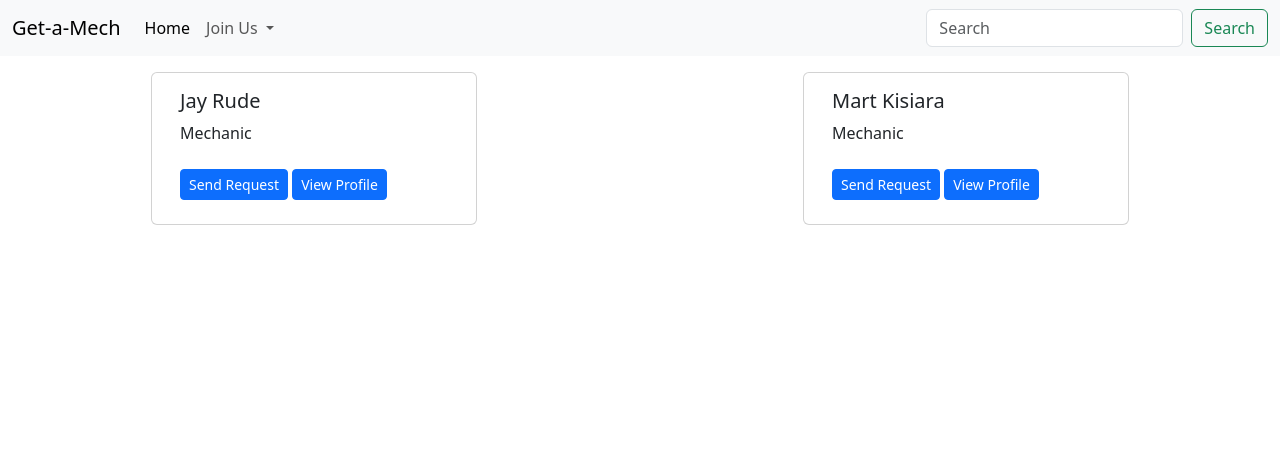
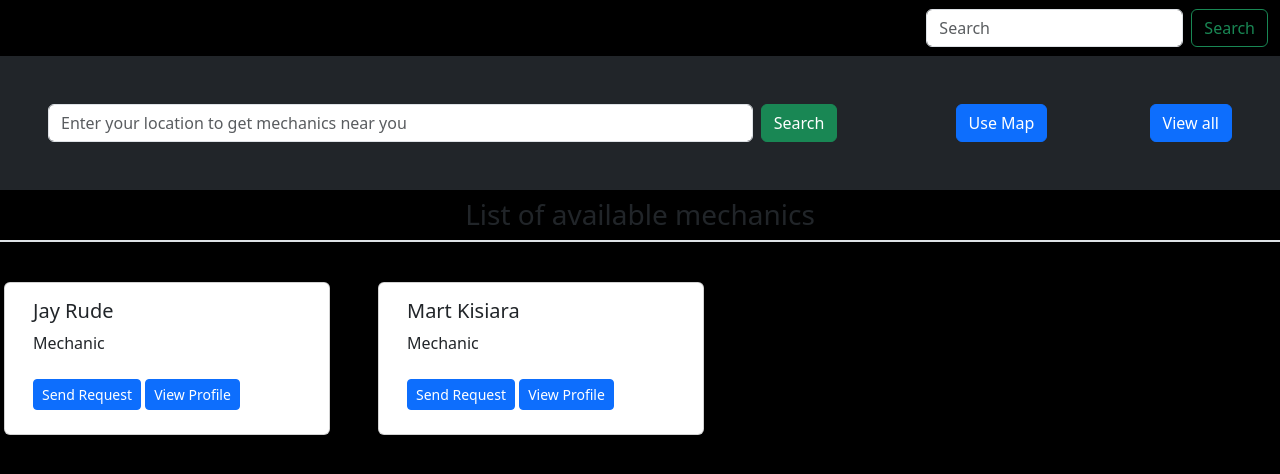
Before and after one commit to Kiprotich-Code/get-a-mechanic, a Django app: page /mech_list/ in a window 1280 px wide. Shown: the top 474 px of the page. Run offline with Django 4.2, Linux system fonts and the light colour scheme; data comes from the database, SQL or seed files in the repository; both versions use the stored data as it was after the commit.

Commit message:
user auth - profile

```diff
--- a/backend/accounts/forms.py
+++ b/backend/accounts/forms.py
@@ -17,4 +17,4 @@
 class ProfileForm(forms.ModelForm):
     class Meta:
         model = Profile
-        fields = ['phone_no', 'about', 'location', ]
+        fields = ['profile_pic', 'phone_no', 'about', 'location', ]
--- a/backend/accounts/models.py
+++ b/backend/accounts/models.py
@@ -25,10 +25,11 @@
 
 class Profile(models.Model):
     user = models.OneToOneField(CustomUser, on_delete=models.CASCADE)
+    profile_pic = models.ImageField(default='avatar.png', upload_to='profile_pics/')
     phone_no = models.IntegerField(default = 0)
     about = models.TextField(max_length=200, blank=True)
     location = models.CharField(max_length=100)
     is_first_login = models.BooleanField(default=True)
 
     def __str__(self):
-        return self.full_names
+        return self.user.full_names
--- a/backend/accounts/signals.py
+++ b/backend/accounts/signals.py
@@ -15,6 +15,6 @@
 @receiver(user_logged_in)
 def first_login_handler(sender, user, request, **kwargs):
     # Check if user profile is complete
-    if not user.profile.about or not user.profile.full_names:
+    if not user.profile.about or not user.profile.location:
         update_profile_url = reverse('update_profile')
         return redirect(update_profile_url)
--- a/backend/accounts/urls.py
+++ b/backend/accounts/urls.py
@@ -1,6 +1,7 @@
 from django.urls import path
 from . import views
 
+# Create your urls
 urlpatterns = [
     path('user/signup/', views.register_user, name='register_user'),
     path('mech/signup/', views.register_mech, name='register_mech'),
--- a/backend/backend/settings.py
+++ b/backend/backend/settings.py
@@ -11,6 +11,7 @@
 """
 
 from pathlib import Path
+import os
 
 # Build paths inside the project like this: BASE_DIR / 'subdir'.
 BASE_DIR = Path(__file__).resolve().parent.parent
@@ -134,3 +135,7 @@
 CRISPY_ALLOWED_TEMPLATE_PACKS = "bootstrap5"
 
 CRISPY_TEMPLATE_PACK = "bootstrap5"
+
+# include media
+MEDIA_URL = '/media/'
+MEDIA_ROOT = os.path.join(BASE_DIR, 'media')
--- a/backend/backend/urls.py
+++ b/backend/backend/urls.py
@@ -1,24 +1,13 @@
-"""
-URL configuration for backend project.
-
-The `urlpatterns` list routes URLs to views. For more information please see:
-    https://docs.djangoproject.com/en/4.2/topics/http/urls/
-Examples:
-Function views
-    1. Add an import:  from my_app import views
-    2. Add a URL to urlpatterns:  path('', views.home, name='home')
-Class-based views
-    1. Add an import:  from other_app.views import Home
-    2. Add a URL to urlpatterns:  path('', Home.as_view(), name='home')
-Including another URLconf
-    1. Import the include() function: from django.urls import include, path
-    2. Add a URL to urlpatterns:  path('blog/', include('blog.urls'))
-"""
 from django.contrib import admin
 from django.urls import path, include
+from django.conf import settings
+from django.conf.urls.static import static
 
 urlpatterns = [
     path('admin/', admin.site.urls),
     path('', include('main.urls')),
     path('accounts/', include('accounts.urls')),
 ]
+
+if settings.DEBUG:
+    urlpatterns += static(settings.MEDIA_URL, document_root=settings.MEDIA_ROOT)
--- a/backend/main/urls.py
+++ b/backend/main/urls.py
@@ -7,7 +7,7 @@
 
     # Car owners urls
     path('request_mech/<mech_id>', views.request_mech, name='request_mech'),
-    path('req_list/', views.ReqList.as_view(), name='req_list'),
+    path('req_list/', views.req_list, name='req_list'),
     path('req_details/<int:pk>', views.ReqDetails.as_view(), name='req_details'),
 
     # list mechanics
--- a/backend/main/views.py
+++ b/backend/main/views.py
@@ -31,10 +31,14 @@
     context = {'form': form}
     return render(request, 'car_owners/request_mech.html', context)
 
-class ReqList(generic.ListView):
-    model = RequestMech
-    template_name = 'car_owners/req_list.html'
-    context_object_name = 'requests'
+def req_list(request):
+    context = {}
+    usr = request.user
+    requests = RequestMech.objects.filter(mech=usr)
+
+    context['requests'] = requests
+    return render(request, 'car_owners/req_list.html', context)
+
 
 class ReqDetails(generic.DetailView):
     model = RequestMech
--- /dev/null
+++ b/backend/static/css/base.css
@@ -0,0 +1,8 @@
+* {
+    margin: 0;
+    padding: 0;
+}
+
+body {
+    background-color: black;
+}
--- a/backend/templates/accounts/update_profile.html
+++ b/backend/templates/accounts/update_profile.html
@@ -5,7 +5,7 @@
 {% block content %}
 <div class="container">
     <h2 class="small">Update Profile Here</h2>
-    <form action="" method="post">
+    <form action="" method="post" enctype="multipart/form-data">
         {% csrf_token %}
         {{form | crispy}}
         <input type="submit" class="btn btn-primary mb-3" value="Update Profile">
--- a/backend/templates/accounts/view_profile.html
+++ b/backend/templates/accounts/view_profile.html
@@ -3,7 +3,11 @@
 {% block content %}
 <div class="p-3">
     <h3 class="small">{{user.full_names}}</h3>
+    <h3 class="small">
+        <img src="{{user.profile.profile_pic.url }}" alt="Image" style="width: 400px;">
+    </h3>
     <h3 class="small">{{user.email}}</h3>
+    <h3 class="small">{{user.user_type}}</h3>
     <h3 class="small">{{user.profile.phone_no}}</h3>
     <h3 class="small">{{user.profile.location}}</h3>
 </div>
--- a/backend/templates/base.html
+++ b/backend/templates/base.html
@@ -6,10 +6,11 @@
     <meta charset="UTF-8">
     <meta name="viewport" content="width=device-width, initial-scale=1.0">
     <link href="https://cdn.jsdelivr.net/npm/bootstrap@5.3.2/dist/css/bootstrap.min.css" rel="stylesheet" integrity="sha384-T3c6CoIi6uLrA9TneNEoa7RxnatzjcDSCmG1MXxSR1GAsXEV/Dwwykc2MPK8M2HN" crossorigin="anonymous">
+    <link rel="stylesheet" href="{% static 'css/base.css'%}">
     <title>Get-a-Mech</title>
 </head>
 <body>
-    <nav class="navbar navbar-expand-lg bg-body-tertiary">
+    <nav class="navbar navbar-expand-lg bg-body-primary">
         <div class="container-fluid">
           <a class="navbar-brand" href="#">Get-a-Mech</a>
           <button class="navbar-toggler" type="button" data-bs-toggle="collapse" data-bs-target="#navbarSupportedContent" aria-controls="navbarSupportedContent" aria-expanded="false" aria-label="Toggle navigation">
@@ -17,9 +18,9 @@
           </button>
           <div class="collapse navbar-collapse" id="navbarSupportedContent">
             <ul class="navbar-nav me-auto mb-2 mb-lg-0">
-              {% if user.user_type == 'car_owner'%}
+              {% if user.user_type is None%}
                 <li class="nav-item">
-                  <a class="nav-link active" aria-current="page" href="{% url 'user_home'%}">Home</a>
+                  <a class="nav-link active" aria-current="page" href="{% url 'base'%}">Home</a>
                 </li>
                 {% elif user.user_type == 'mechanic'%}
                 <li class="nav-item">
@@ -27,7 +28,7 @@
                 </li>
                 {% else %}
                 <li class="nav-item">
-                  <a class="nav-link active" aria-current="page" href="{% url 'base'%}">Home</a>
+                  <a class="nav-link active" aria-current="page" href="{% url 'user_home'%}">Home</a>
                 </li>
                 {% endif %}
               {% if user.is_authenticated %}
--- a/backend/templates/car_owners/mech_list.html
+++ b/backend/templates/car_owners/mech_list.html
@@ -2,7 +2,25 @@
 {% load static %}
 
 {% block content %}
-    <div class="row justify-content-around">
+    <!-- hero sec with search and ctas  -->
+    <div class="container-fluid d-md-flex gap-3 bg-dark p-md-5 p-4">
+      <!-- search field  -->
+      <div class="col-md-8">
+        <form class="d-flex" role="search">
+          <input class="form-control me-2" type="search" placeholder="Enter your location to get mechanics near you" aria-label="Search">
+          <button class="btn btn-success" type="submit">Search</button>
+        </form>
+      </div><br>
+
+      <!-- ctas  -->
+      <button class="btn btn-primary mx-auto">Use Map</button>
+      <button class="btn btn-primary">View all</button>
+    </div>
+
+    <!-- list of all Mechanics  -->
+    <div class="row gap-3">
+      <h3 class="fw-light text-center p-2 border-bottom border-2">List of available mechanics</h3>
+    {% if mechs %}
     {% for mech in mechs %}
     <div class="card m-3 col-md-3 col-10">
         <div class="card-body">
@@ -16,4 +34,7 @@
       </div>
     {% endfor %}
     </div>
+    {% else %}
+      <h3 class="small p-3">There are no Mechanics are the moment!</h3>
+    {% endif %}
 {% endblock %}
--- a/backend/templates/car_owners/user_home.html
+++ b/backend/templates/car_owners/user_home.html
@@ -6,7 +6,7 @@
             <a href="{% url 'mech_list' %}" class="btn btn-outline-primary">
                 Request Mechanic
             </a>
-            <a href="" class="btn btn-outline-primary">
+            <a href="{% url 'view_profile' user_id=user.id%}" class="btn btn-outline-primary">
                 View Profile
             </a>
             <a href="" class="btn btn-outline-primary">
```
Also changed, not shown: backend/accounts/views.py (+6 -5 lines), backend/templates/car_owners/req_list.html (+7 -1 lines), backend/accounts/migrations/0006_profile_profile_pic.py (added), backend/db.sqlite3 (added), backend/media/avatar.png (renamed from backend/avatar.png), backend/media/profile_pics/Screenshot_from_2022-12-01_03-26-12.png (added).
